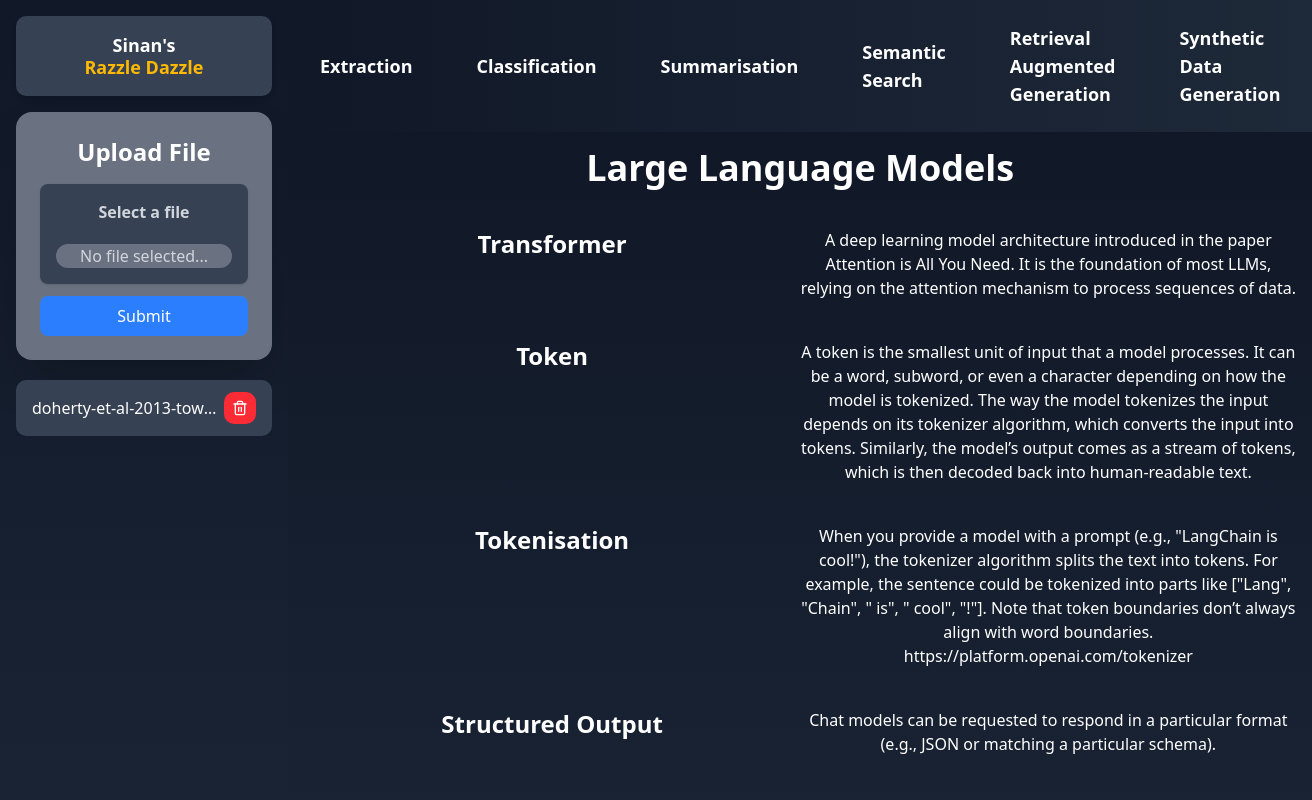
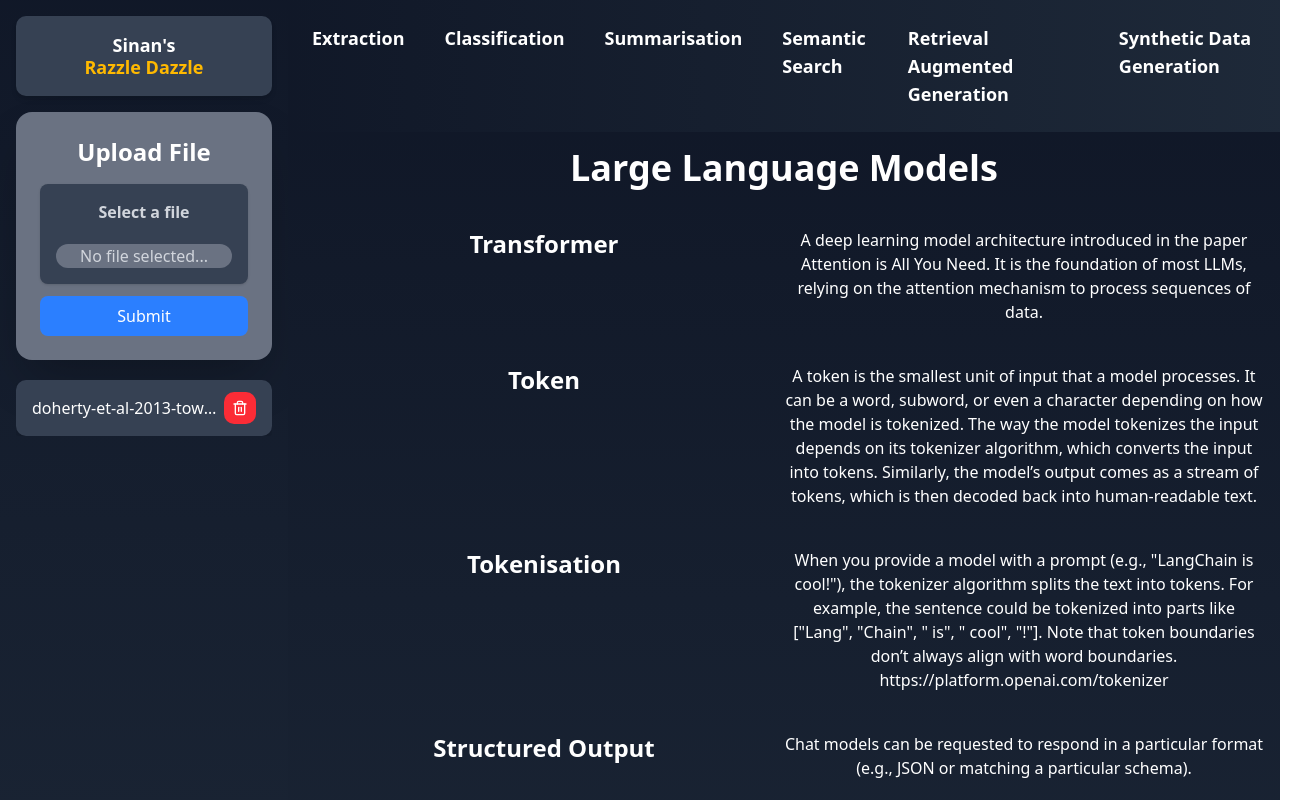
Before and after one commit to kopperino/llm-techniques, a Next.js app: page / in a window 1280 px wide. Shown: the top 800 px of the page, 1312 px wide, since content can reach past the window. Built offline with nearby package versions, Linux system fonts and the light colour scheme.

Commit message:
Navbar update

```diff
--- a/src/components/ui/navbar.tsx
+++ b/src/components/ui/navbar.tsx
@@ -7,51 +7,30 @@ export default function Navbar() {
 
     return (
         <nav className="bg-gradient-to-r from-gray-900 to-gray-800 text-white font-bold text-lg">
-            <div className="container mx-auto flex justify-center items-center p-4">
-                <button
-                    className="md:hidden"
-                    onClick={() => setIsOpen(!isOpen)}
-                >
-                    {isOpen ? <X size={28} /> : <Menu size={28} />}
-                </button>
-
-                <ul
-                    className={`
-                    absolute md:static left-0 top-16 w-full md:w-auto bg-gray-900 md:bg-transparent
-                    flex flex-col md:flex-row md:items-center md:gap-8 gap-4 text-center md:text-left
-                    transition-all duration-300 ease-in-out ${
-                        isOpen ? 'block' : 'hidden md:flex'
-                    }
-                `}
-                >
+            <div className="flex justify-center items-center p-6">
+                <ul className="flex flex-col md:flex-row gap-10">
                     <li>
-                        <Link
-                            href="/extraction"
-                            className="block py-2 px-4 hover:bg-gray-700 rounded"
-                        >
+                        <Link href="/extraction" className="hover:underline">
                             Extraction
                         </Link>
                     </li>
                     <li>
                         <Link
                             href="/classification"
-                            className="block py-2 px-4 hover:bg-gray-700 rounded"
+                            className="hover:underline"
                         >
                             Classification
                         </Link>
                     </li>
                     <li>
-                        <Link
-                            href="/summarisation"
-                            className="block py-2 px-4 hover:bg-gray-700 rounded"
-                        >
+                        <Link href="/summarisation" className="hover:underline">
                             Summarisation
                         </Link>
                     </li>
                     <li>
                         <Link
                             href="/semanticsearchengine"
-                            className="block py-2 px-4 hover:bg-gray-700 rounded"
+                            className="hover:underline rounded"
                         >
                             Semantic Search
                         </Link>
@@ -59,7 +38,7 @@ export default function Navbar() {
                     <li>
                         <Link
                             href="/retrievalaugmentedgeneration"
-                            className="block py-2 px-4 hover:bg-gray-700 rounded"
+                            className="hover:underline"
                         >
                             Retrieval Augmented Generation
                         </Link>
@@ -67,7 +46,7 @@ export default function Navbar() {
                     <li>
                         <Link
                             href="/syntheticdatageneration"
-                            className="block py-2 px-4 hover:bg-gray-700 rounded"
+                            className="hover:underline"
                         >
                             Synthetic Data Generation
                         </Link>
```
